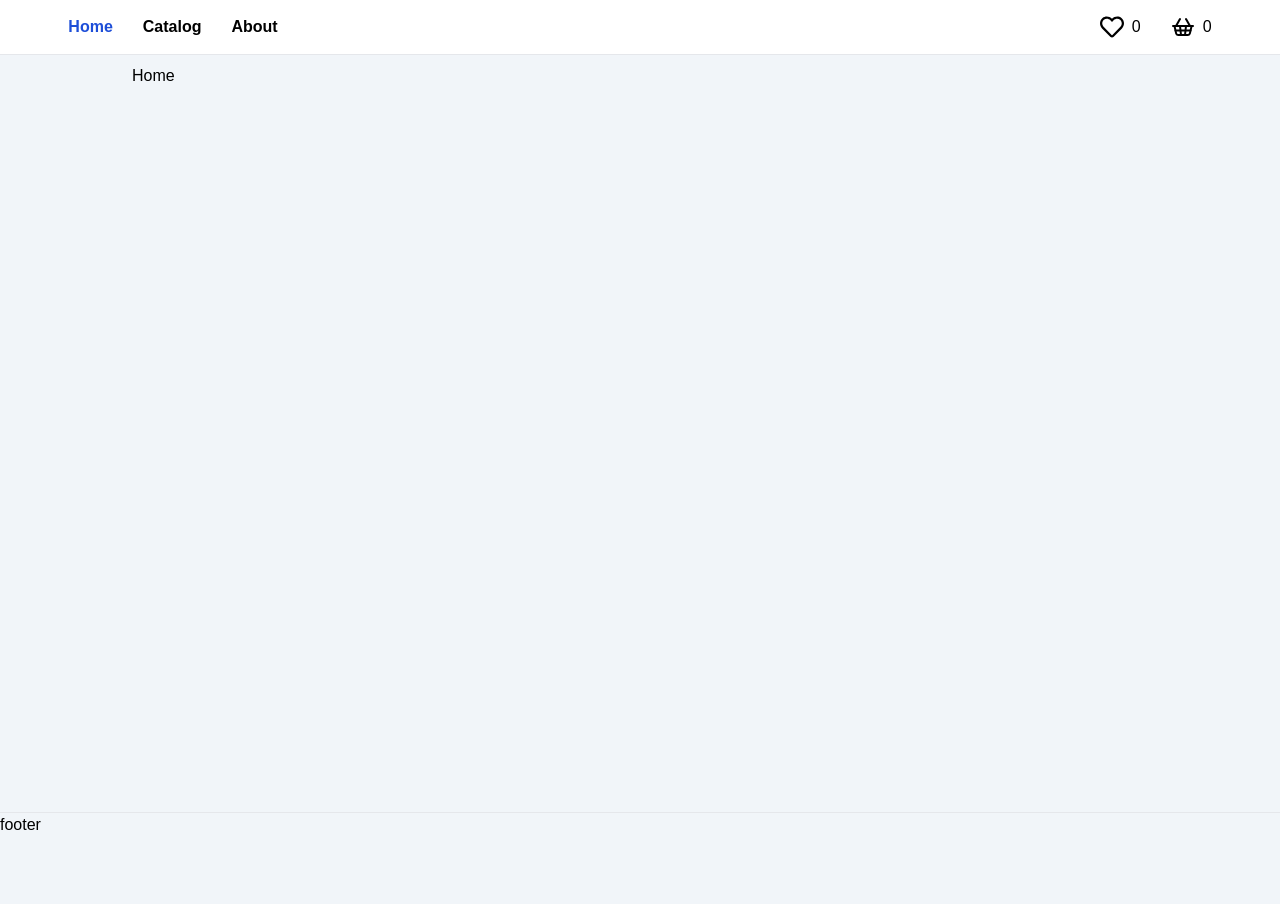
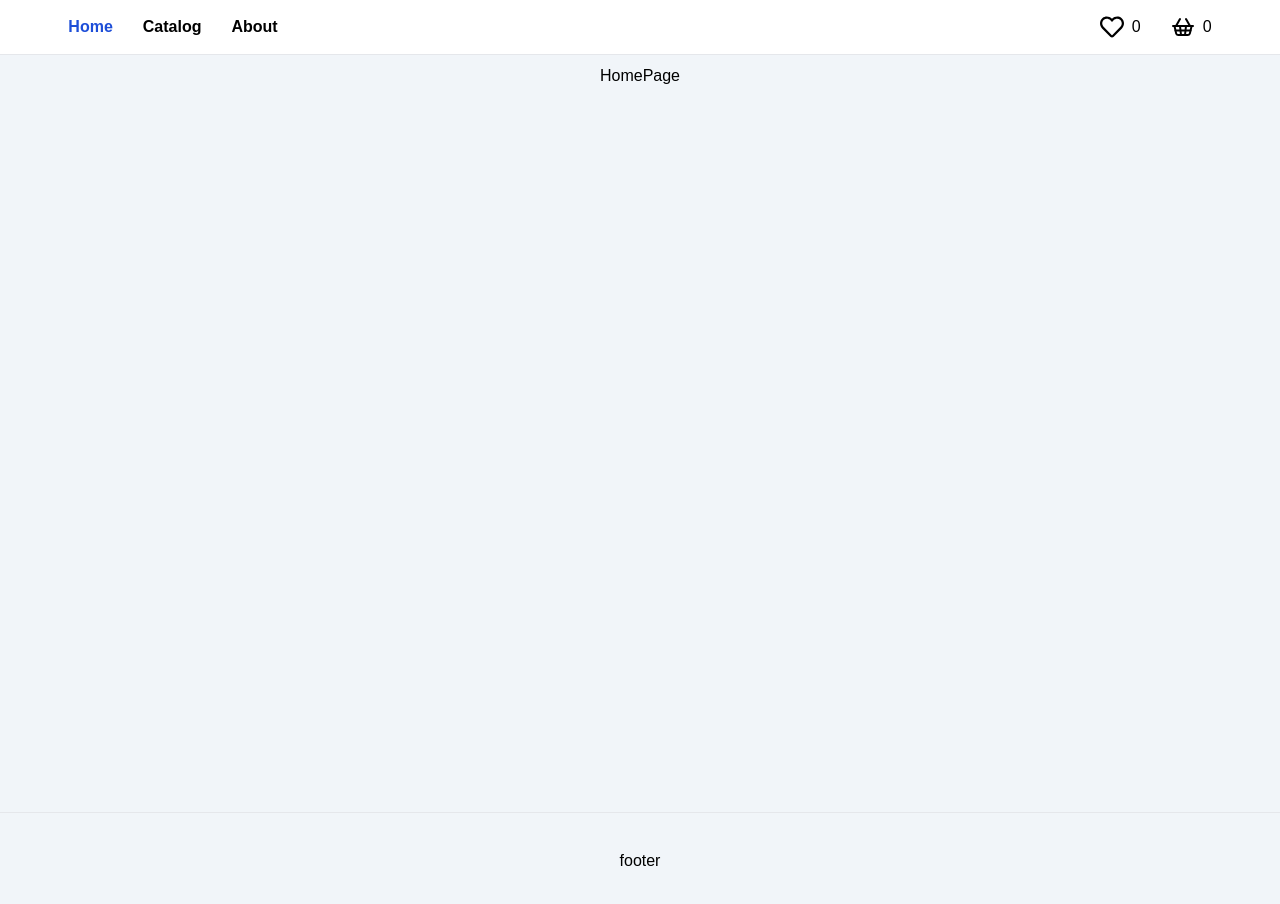
Before and after one commit to koleso8/Jewelry-Shop, a React (Vite) app: page / in a window 1280 px wide. Shown: the top 904 px of the page. Built offline with nearby package versions, Linux system fonts and the light colour scheme; a web font is replaced by a local one.

Commit message:
small fix

```diff
--- a/src/components/Footer.jsx
+++ b/src/components/Footer.jsx
@@ -1,5 +1,9 @@
 const Footer = () => {
-  return <footer className="border-t w-screen h-24">footer</footer>;
+  return (
+    <footer className="border-t w-screen h-24 flex justify-center items-center">
+      footer
+    </footer>
+  );
 };
 
 export default Footer;
--- a/src/pages/HomePage.jsx
+++ b/src/pages/HomePage.jsx
@@ -4,7 +4,9 @@ import { scrollToTop } from '../helpers/scrollToTop';
 const HomePage = () => {
   useEffect(() => scrollToTop());
 
-  return <div>Home</div>;
+  return (
+    <section className="flex items-center justify-center">HomePage</section>
+  );
 };
 
 export default HomePage;
```
